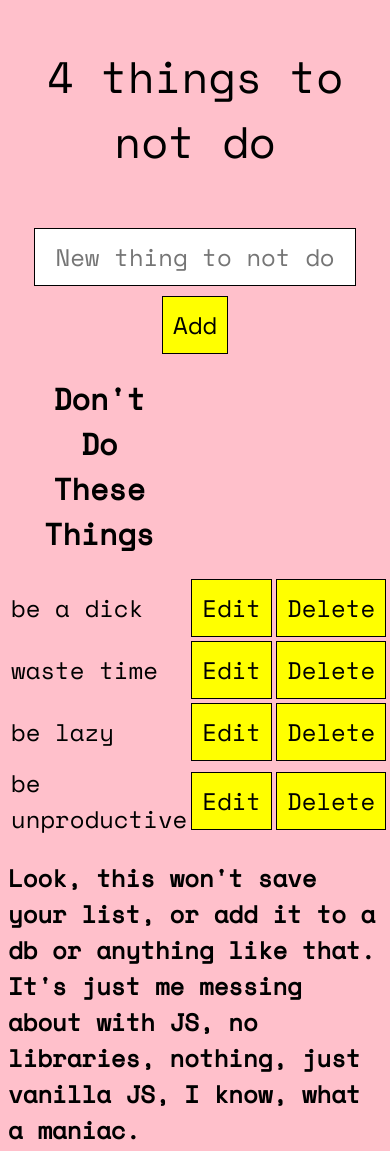
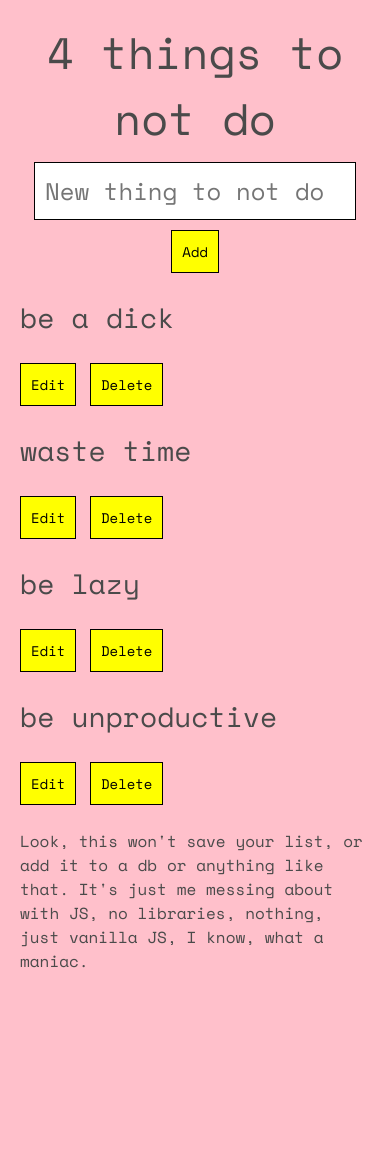
Before and after one commit to johnbagnall/vanillajsdontdo, a plain HTML site: page index.html in a window 390 px wide. After the commit the page ends 993 px from the top, so only its background shows below. Drawn offline with nearby package versions, Linux system fonts and the light colour scheme.

Commit message:
Responsive

```diff
--- a/app.js
+++ b/app.js
@@ -1,3 +1,4 @@
+
 var app = new function() {
   this.el = document.getElementById('lists');
   this.lists = ['be a dick', 'waste time', 'be lazy', 'be unproductive'];
@@ -12,7 +13,7 @@
       }
       el.innerHTML = data + ' ' + name ;
     } else {
-      document.getElementById('header').style.display = "none";
+      // document.getElementById('header').style.display = "none";
       el.innerHTML = 'No ' + name;
     }
   };
@@ -21,11 +22,13 @@
     var data = '';
     if (this.lists.length > 0) {
       for (i = 0; i < this.lists.length; i++) {
-        data += '<tr>';
-        data += '<td>' + this.lists[i] + '</td>';
-        data += '<td><button onclick="app.Edit(' + i + ')">Edit</button></td>';
-        data += '<td><button onclick="app.Delete(' + i + ')">Delete</button></td>';
-        data += '</tr>';
+        data += '<div class="columns is-multiline">';
+        data += '<div class="column is-multiline list-text is-one-third is-multiline">' + this.lists[i] + '</div>';
+        data += '</div>';
+        data += '<div class="columns is-mobile">';
+        data += '<div class="column col is-one-quarter"><button onclick="app.Edit(' + i + ')">Edit</button></div>';
+        data += '<div class="column col is-one-quarter"><button onclick="app.Delete(' + i + ')">Delete</button></div>';
+        data += '</div>';
       }
     }
     this.Count(this.lists.length);
@@ -35,7 +38,7 @@
     el = document.getElementById('add-name');
     var list = el.value;
     if (list) {
-      document.getElementById('header').style.display = "block";
+      // document.getElementById('header').style.display = "block";
       this.lists.push(list.trim());
       el.value = '';
       this.FetchAll();
--- a/index.html
+++ b/index.html
@@ -3,16 +3,18 @@
 <head>
   <meta charset="UTF-8">
   <title>Don't Do List using vanilla JavaScript</title>
+  <link rel="stylesheet" tyep="text/css" href="https://cdnjs.cloudflare.com/ajax/libs/bulma/0.8.0/css/bulma.min.css">
   <link rel="stylesheet" type="text/css" href="styles.css">
   <link href="https://fonts.googleapis.com/css?family=Space+Mono&display=swap" rel="stylesheet">
 </head>
 <body>
 
-
 <div class="main">
 <p id="counter"></p>
 
-<form action="javascript:void(0);" method="POST" onsubmit="app.Add()" style="text-align:center;">
+<div class="columns is-multiline">
+  <div class="column has-text-centered">
+    <form action="javascript:void(0);" method="POST" onsubmit="app.Add()">
       <input type="text" id="add-name" placeholder="New thing to not do">
       <input type="submit" value="Add">
     </form>
@@ -20,22 +22,24 @@
     <div id="spoiler" role="aria-hidden">
       <form action="javascript:void(0);" method="POST" id="saveEdit">
         <input type="text" id="edit-name">
-    <input type="submit" value="Edit" /> <a onclick="CloseInput()" aria-label="Close">
+        <input type="submit" value="OK" /> <a onclick="CloseInput()" aria-label="Close">
             &#10006</a>
       </form>
   </div>
+</div>
 
-  <table>
-    <tr>
-      <th id="header">Don't Do These Things</th>
-    </tr>
-      <tbody id="lists">
-      </tbody>
-  </table>
+</div>
+
+<div class="columns">
+  <div class="column is-offset-4 is-two-thirds">
+    <div id="lists"></div>
+  </div>
 </div>
 
 <h2>Look, this won't save your list, or add it to a db or anything like that. It's just me messing about with JS, no libraries, nothing, just vanilla JS, I know, what a maniac.</h2>
 
+</div>
+
 </body>
 <script src="app.js"></script>
 </html>
--- a/styles.css
+++ b/styles.css
@@ -1,11 +1,15 @@
+html {
+    background: pink;
+}
+
 body {
-    background: pink;
     font-family: 'Space Mono', monospace;
 }
 
 .main {
     width: 100%;
     margin: 0 auto;
+    padding: 20px;
 }
 
 #spoiler {
@@ -25,9 +29,18 @@
 button {
     background: yellow;
     padding: 10px;
-    font-size: 24px;
+    font-size: 14px;
     font-family: 'Space Mono', monospace;
     border: 1px solid black;
+}
+
+input[type="submit"]:hover,
+button:hover {
+    cursor: pointer;
+}
+
+.col {
+    width: 70px !important;
 }
 
 table {
@@ -42,10 +55,6 @@
     font-size: 24px;
 }
 
-#add-name {
-    text-align: center;
-}
-
 #counter {
     font-size: 44px;
     text-align: center;
@@ -55,3 +64,11 @@
     font-size: 30px;
     padding: 20px;
 }
+
+.list-text {
+    font-size: 28px;
+}
+
+#list {
+    width: 500px;
+}
```
Lines whose indentation alone changed are shown as unchanged.
